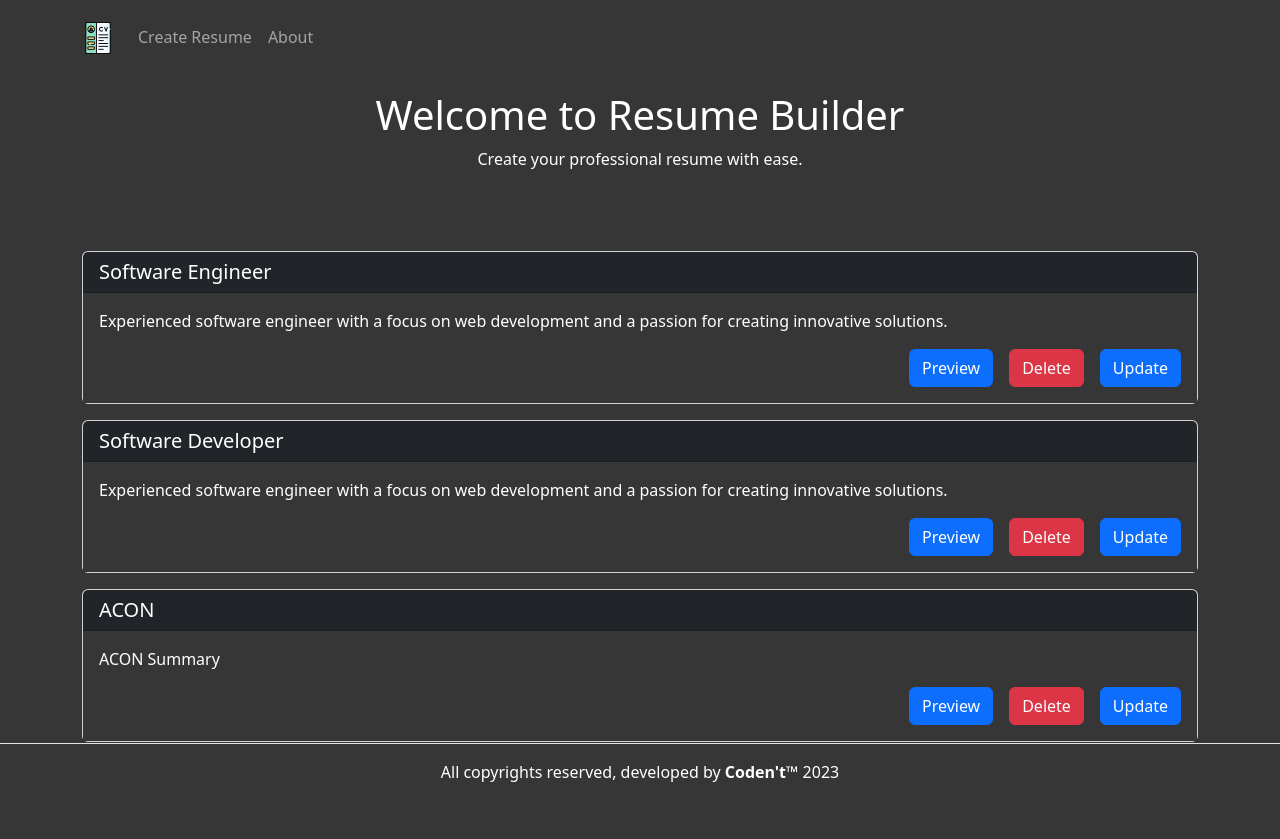
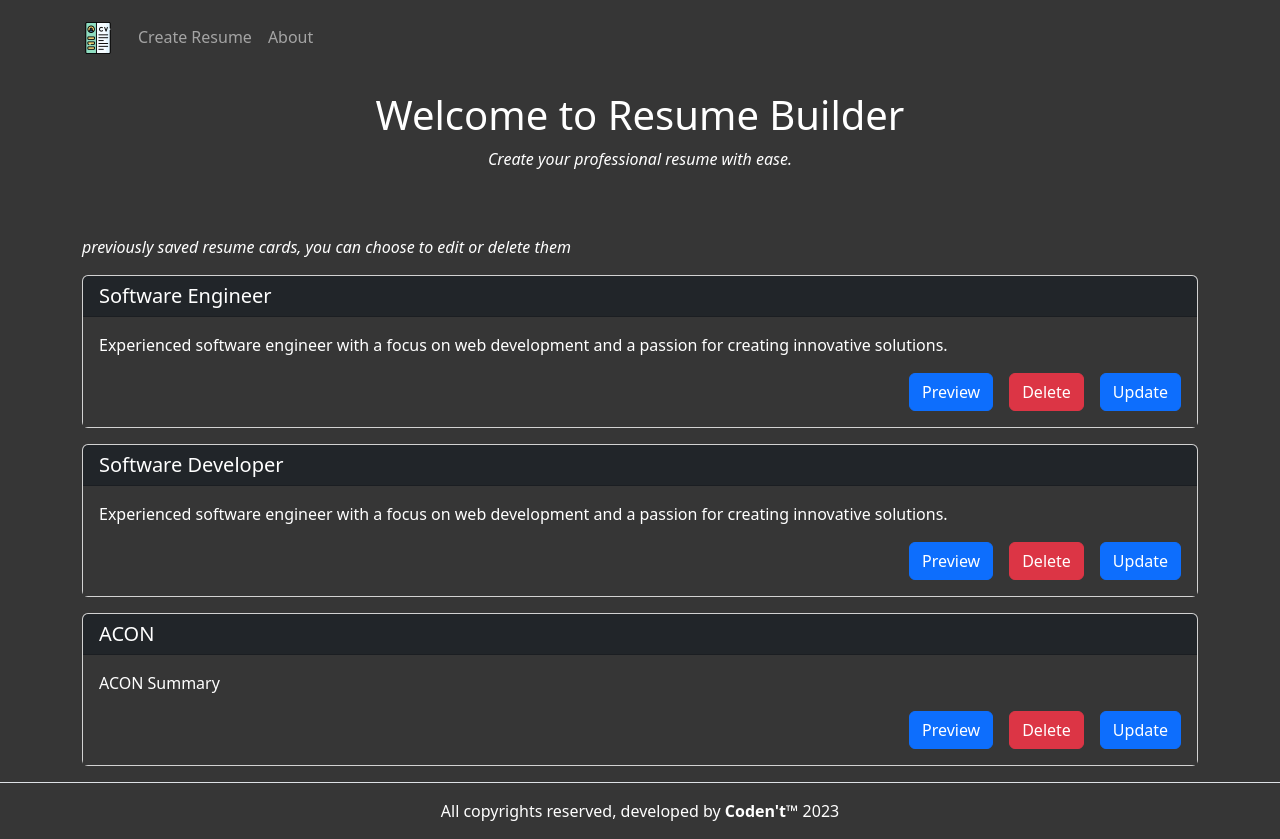
Before and after one commit to omidhokate2002/codent-resume-builder, a React (Create React App) app: page / in a window 1280 px wide. Before the commit the page ends 815 px from the top, so only its background shows below. Built offline with nearby package versions, Linux system fonts and the light colour scheme; data requests are answered from the project's data file.

Commit message:
home page message, anchor tags

```diff
--- a/src/layout/about.jsx
+++ b/src/layout/about.jsx
@@ -45,6 +45,7 @@ export const About = () => {
                 target="_blank"
                 rel="noopener noreferrer"
                 className="text-primary"
+                style={{ textDecoration: "none" }}
               >
                 Vishnu Divakaran
               </a>
@@ -54,6 +55,7 @@ export const About = () => {
                 target="_blank"
                 rel="noopener noreferrer"
                 className="text-primary"
+                style={{ textDecoration: "none" }}
               >
                 Sunny Dowari
               </a>{" "}
@@ -63,6 +65,7 @@ export const About = () => {
                 target="_blank"
                 rel="noopener noreferrer"
                 className="text-primary"
+                style={{ textDecoration: "none" }}
               >
                 Om Dhokate
               </a>{" "}
@@ -72,6 +75,7 @@ export const About = () => {
                 target="_blank"
                 rel="noopener noreferrer"
                 className="text-primary"
+                style={{ textDecoration: "none" }}
               >
                 Aditya Mandal
               </a>{" "}
--- a/src/pages/home.jsx
+++ b/src/pages/home.jsx
@@ -9,18 +9,17 @@ const HomePage = () => {
         <div className="row justify-content-center align-items-center">
           <div className="text-center">
             <h1>Welcome to Resume Builder</h1>
-            <p>Create your professional resume with ease.</p>
+            <p><i>Create your professional resume with ease.</i></p>
           </div>
         </div>
         <div className="row">
           <div className="col-md-12 mt-5 justify-content-center">
+            <p><i>previously saved resume cards, you can choose to edit or delete them</i></p>
             <ResumeCard />
           </div>
         </div>
       </div>
-      <footer className="text-center sticky-bottom ">
         <Footer />
-      </footer>
     </div>
   );
 };
```
